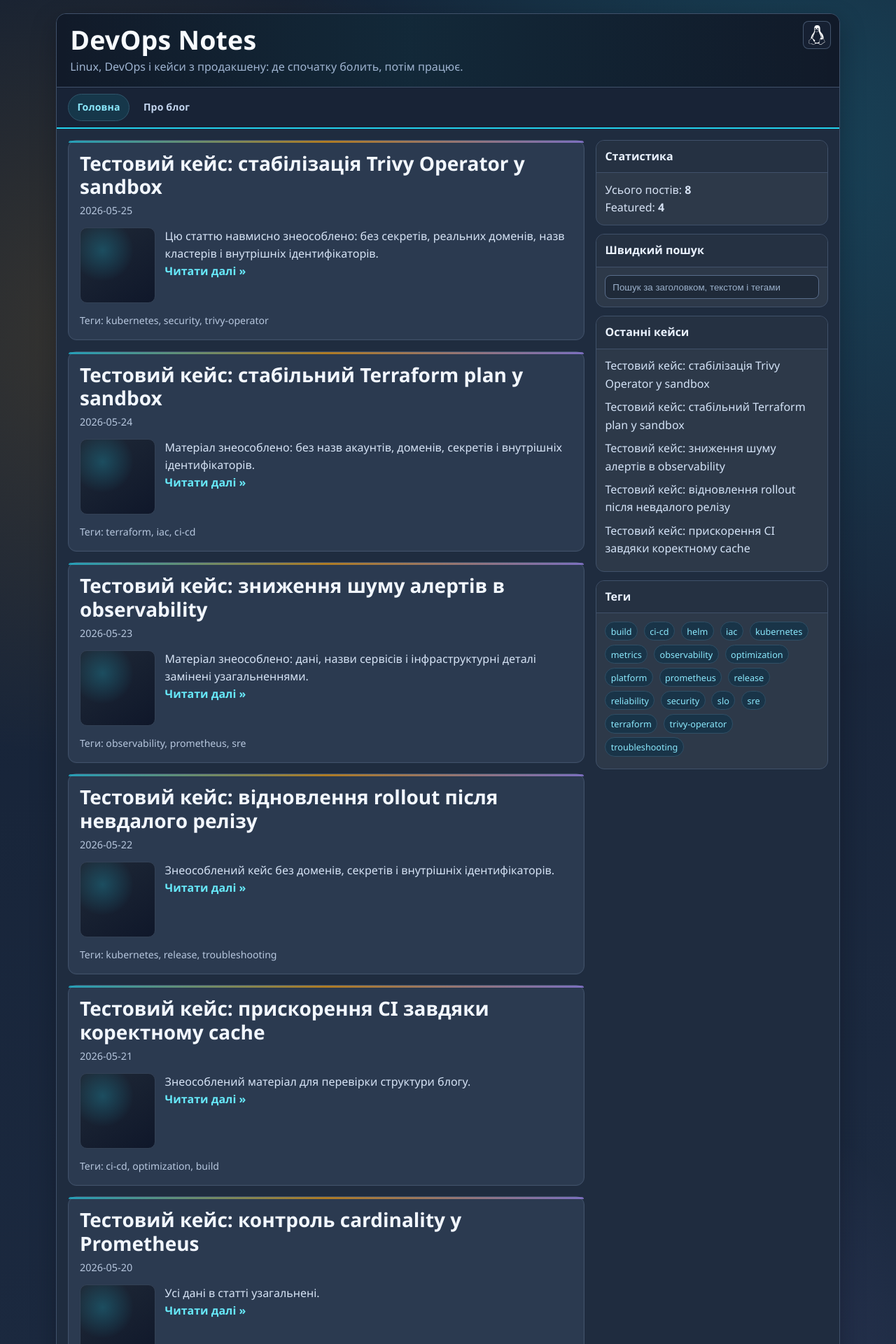
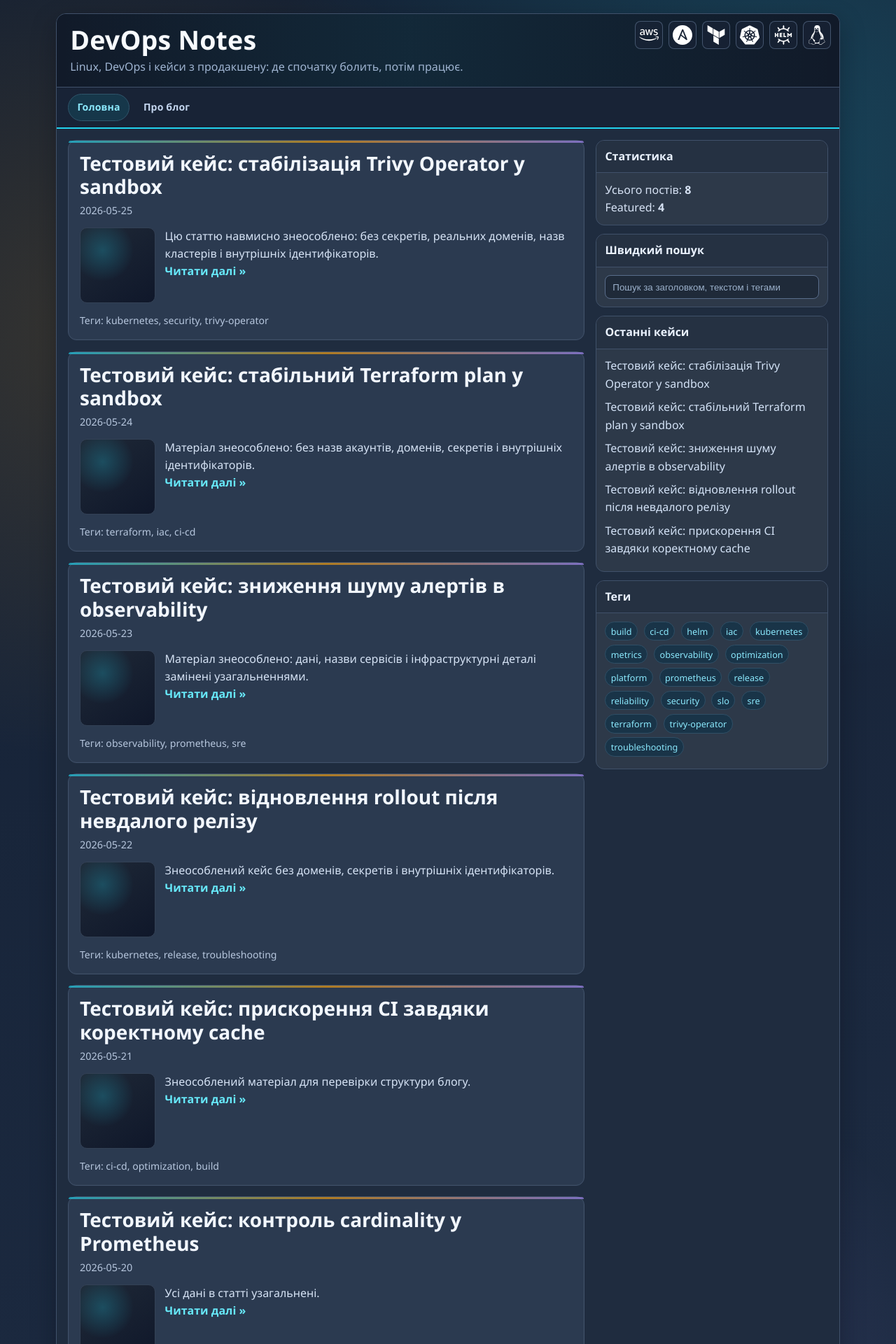
Before and after one commit to paparoot-devops/paparoot, a Jekyll site: the page built from index.html, in a window 1280 px wide. Shown: the top 1920 px of the page at 70% size. Built offline with Jekyll 4.4.1, drawn with Linux system fonts in a browser that asks for light colours.

```diff
--- a/_layouts/default.html
+++ b/_layouts/default.html
@@ -86,11 +86,17 @@
       overflow: hidden;
     }
 
-    .header-badge {
+    .header-icons {
       position: absolute;
       top: 10px;
       right: 12px;
       z-index: 2;
+      display: flex;
+      align-items: center;
+      gap: 8px;
+    }
+
+    .header-icon {
       display: flex;
       align-items: center;
       justify-content: center;
@@ -99,6 +105,9 @@
       border-radius: 8px;
       border: 1px solid rgba(151, 181, 217, 0.35);
       background: rgba(24, 35, 54, 0.75);
+    }
+
+    .header-badge {
       cursor: pointer;
       user-select: none;
       transition: transform 140ms ease, border-color 140ms ease;
@@ -109,7 +118,7 @@
       border-color: rgba(139, 233, 253, 0.65);
     }
 
-    .header-badge img {
+    .header-icon img {
       width: 28px;
       height: 28px;
       object-fit: contain;
@@ -120,10 +129,10 @@
     .header-badge-beer {
       position: absolute;
       top: 10px;
-      right: 52px;
+      right: 12px;
       z-index: 2;
-      width: 34px;
-      height: 34px;
+      width: 40px;
+      height: 40px;
       display: flex;
       align-items: center;
       justify-content: center;
@@ -142,8 +151,8 @@
     }
 
     .header-badge-beer img {
-      width: 22px;
-      height: 22px;
+      width: 28px;
+      height: 28px;
       object-fit: contain;
     }
 
@@ -263,9 +272,16 @@
 <body>
   <div class="site-shell">
     <header class="site-head">
-      <button class="header-badge" id="linux-easter-trigger" type="button" aria-label="Linux badge">
-        <img src="{{ '/assets/stickers/tools/linux.svg' | relative_url }}" alt="">
-      </button>
+      <div class="header-icons" aria-hidden="true">
+        <span class="header-icon"><img src="{{ '/assets/stickers/tools/amazonwebservices-plain-wordmark.svg' | relative_url }}" alt=""></span>
+        <span class="header-icon"><img src="{{ '/assets/stickers/tools/ansible.svg' | relative_url }}" alt=""></span>
+        <span class="header-icon"><img src="{{ '/assets/stickers/tools/terraform.svg' | relative_url }}" alt=""></span>
+        <span class="header-icon"><img src="{{ '/assets/stickers/tools/kubernetes.svg' | relative_url }}" alt=""></span>
+        <span class="header-icon"><img src="{{ '/assets/stickers/tools/helm.svg' | relative_url }}" alt=""></span>
+        <button class="header-icon header-badge" id="linux-easter-trigger" type="button" aria-label="Linux badge">
+          <img src="{{ '/assets/stickers/tools/linux.svg' | relative_url }}" alt="">
+        </button>
+      </div>
       <div class="header-badge-beer" id="beer-easter-egg" aria-hidden="true">
         <img src="{{ '/assets/stickers/memes/beer.svg' | relative_url }}" alt="">
       </div>
```
